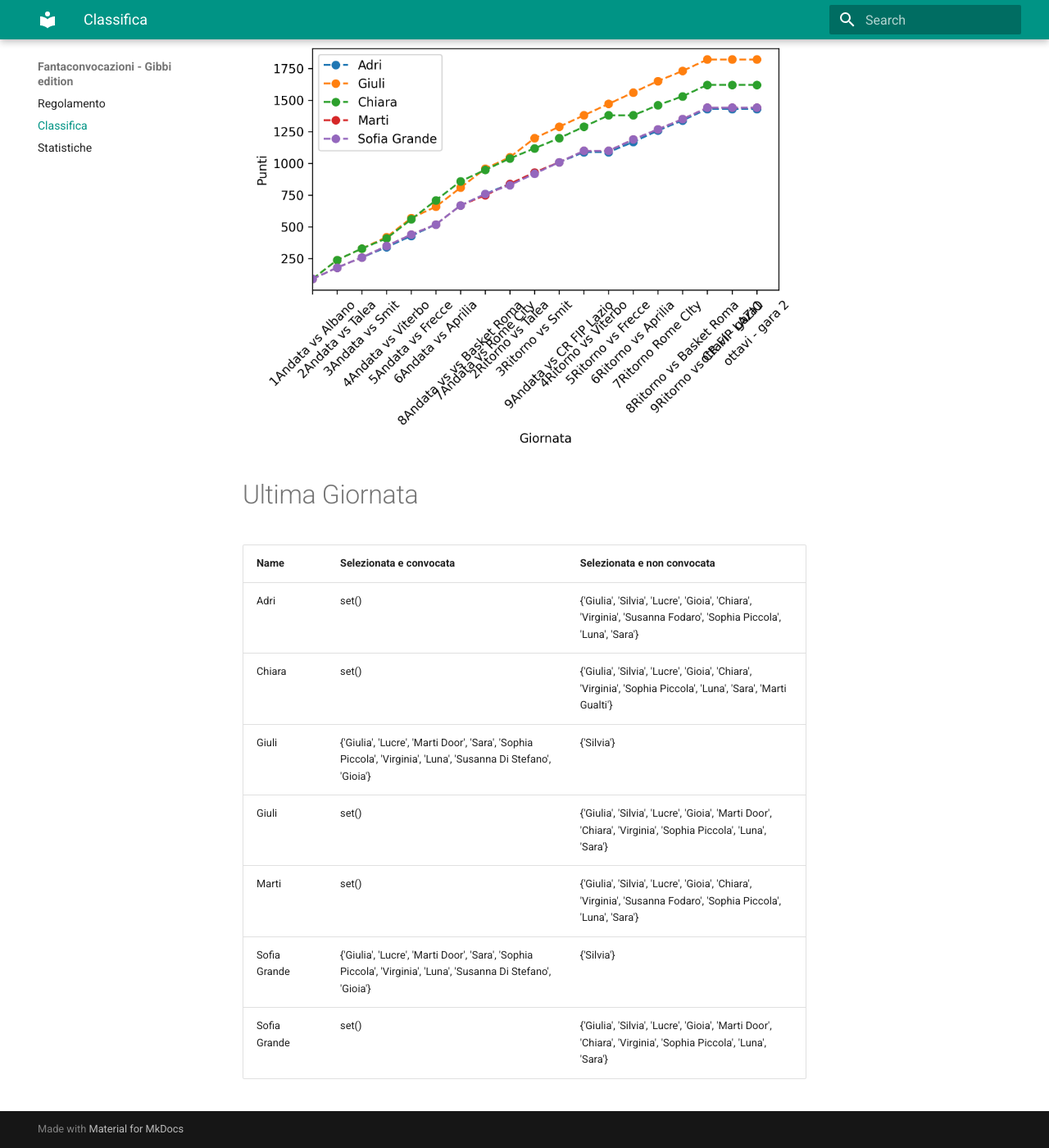
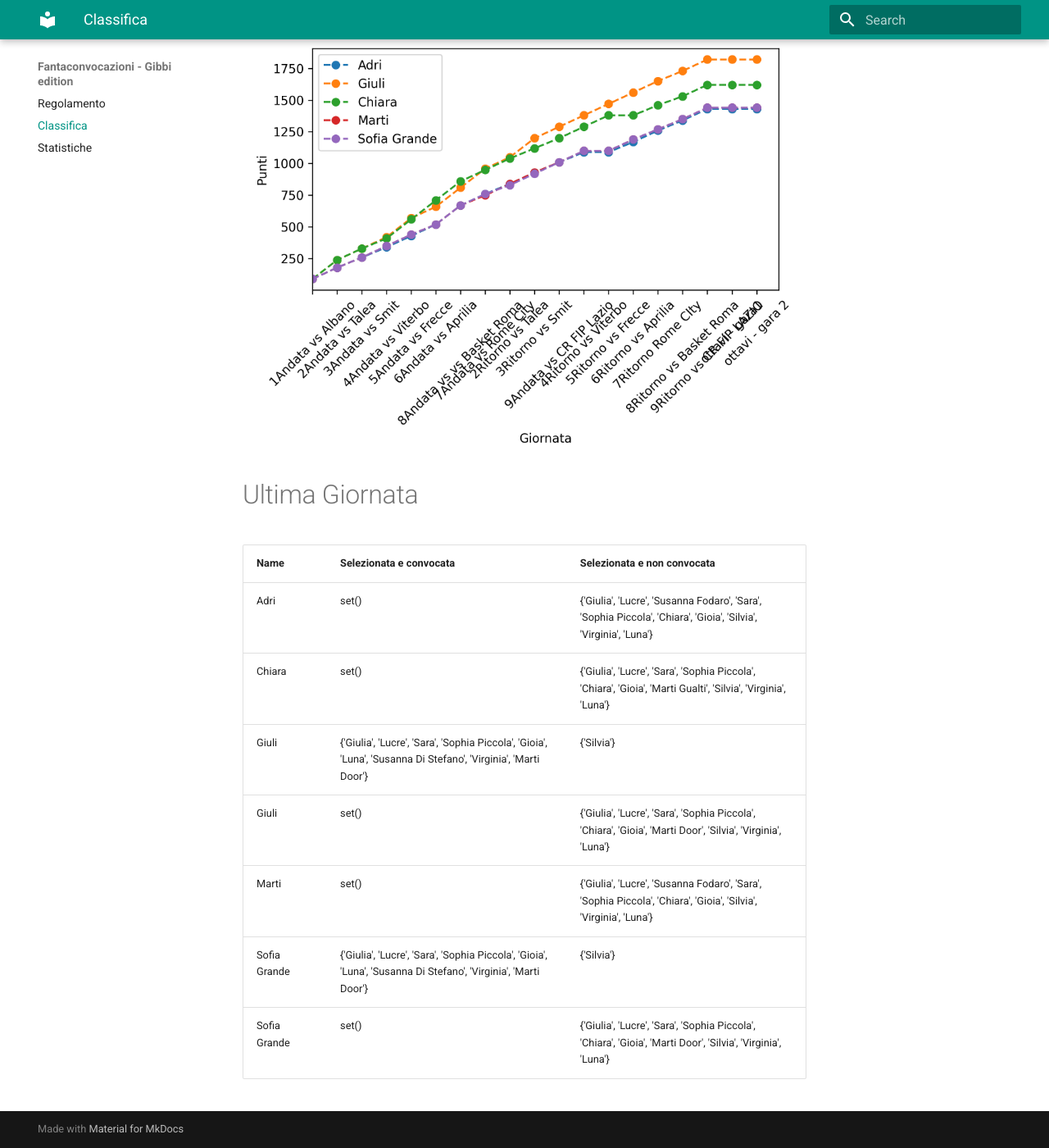
Before and after one commit to martinig94/fantagibbi, an MkDocs documentation site: the page built from docs/Classifica.md, in a window 1280 px wide and 1400 px high, scrolled down 565 px. Shown: the whole window at 82% size. Built offline with MkDocs 1.6.1 and Material for MkDocs 9.7.7, drawn with Linux system fonts in a browser that asks for light colours.

Commit message:
Auto-update from main.py

```diff
--- a/docs/Classifica.md
+++ b/docs/Classifica.md
@@ -18,11 +18,11 @@
 <!-- START_TABLE CORRECT -->
 | Name         | Selezionata e convocata                                                                                        | Selezionata e non convocata                                                                                      |
 |:-------------|:---------------------------------------------------------------------------------------------------------------|:-----------------------------------------------------------------------------------------------------------------|
-| Adri         | set()                                                                                                          | {'Giulia', 'Silvia', 'Lucre', 'Gioia', 'Chiara', 'Virginia', 'Susanna Fodaro', 'Sophia Piccola', 'Luna', 'Sara'} |
-| Chiara       | set()                                                                                                          | {'Giulia', 'Silvia', 'Lucre', 'Gioia', 'Chiara', 'Virginia', 'Sophia Piccola', 'Luna', 'Sara', 'Marti Gualti'}   |
-| Giuli        | {'Giulia', 'Lucre', 'Marti Door', 'Sara', 'Sophia Piccola', 'Virginia', 'Luna', 'Susanna Di Stefano', 'Gioia'} | {'Silvia'}                                                                                                       |
-| Giuli        | set()                                                                                                          | {'Giulia', 'Silvia', 'Lucre', 'Gioia', 'Marti Door', 'Chiara', 'Virginia', 'Sophia Piccola', 'Luna', 'Sara'}     |
-| Marti        | set()                                                                                                          | {'Giulia', 'Silvia', 'Lucre', 'Gioia', 'Chiara', 'Virginia', 'Susanna Fodaro', 'Sophia Piccola', 'Luna', 'Sara'} |
-| Sofia Grande | {'Giulia', 'Lucre', 'Marti Door', 'Sara', 'Sophia Piccola', 'Virginia', 'Luna', 'Susanna Di Stefano', 'Gioia'} | {'Silvia'}                                                                                                       |
-| Sofia Grande | set()                                                                                                          | {'Giulia', 'Silvia', 'Lucre', 'Gioia', 'Marti Door', 'Chiara', 'Virginia', 'Sophia Piccola', 'Luna', 'Sara'}     |
+| Adri         | set()                                                                                                          | {'Giulia', 'Lucre', 'Susanna Fodaro', 'Sara', 'Sophia Piccola', 'Chiara', 'Gioia', 'Silvia', 'Virginia', 'Luna'} |
+| Chiara       | set()                                                                                                          | {'Giulia', 'Lucre', 'Sara', 'Sophia Piccola', 'Chiara', 'Gioia', 'Marti Gualti', 'Silvia', 'Virginia', 'Luna'}   |
+| Giuli        | {'Giulia', 'Lucre', 'Sara', 'Sophia Piccola', 'Gioia', 'Luna', 'Susanna Di Stefano', 'Virginia', 'Marti Door'} | {'Silvia'}                                                                                                       |
+| Giuli        | set()                                                                                                          | {'Giulia', 'Lucre', 'Sara', 'Sophia Piccola', 'Chiara', 'Gioia', 'Marti Door', 'Silvia', 'Virginia', 'Luna'}     |
+| Marti        | set()                                                                                                          | {'Giulia', 'Lucre', 'Susanna Fodaro', 'Sara', 'Sophia Piccola', 'Chiara', 'Gioia', 'Silvia', 'Virginia', 'Luna'} |
+| Sofia Grande | {'Giulia', 'Lucre', 'Sara', 'Sophia Piccola', 'Gioia', 'Luna', 'Susanna Di Stefano', 'Virginia', 'Marti Door'} | {'Silvia'}                                                                                                       |
+| Sofia Grande | set()                                                                                                          | {'Giulia', 'Lucre', 'Sara', 'Sophia Piccola', 'Chiara', 'Gioia', 'Marti Door', 'Silvia', 'Virginia', 'Luna'}     |
 <!-- END_TABLE CORRECT -->
```
